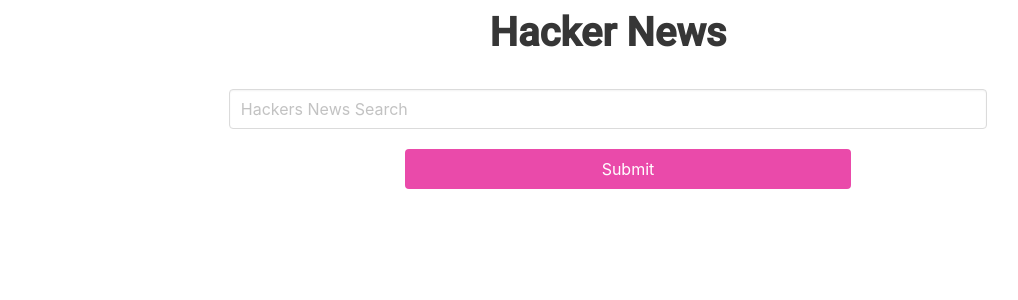
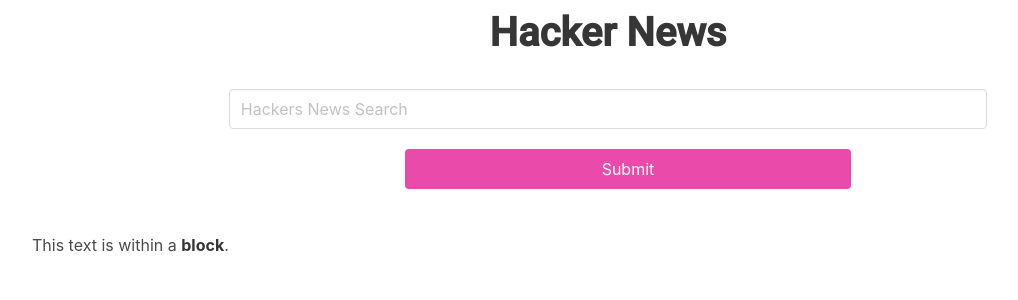
Before and after one commit to lynseahoss/ReduxProject, a React (Create React App) app: page / in a window 1280 px wide. Shown: the top 300 px of the page, without its empty margins (32-1050 px from the left). Built offline with nearby package versions, Linux system fonts and the light colour scheme; no server answers.

Commit message:
imported Home page

```diff
--- a/src/App.js
+++ b/src/App.js
@@ -1,14 +1,10 @@
 import React from 'react';
 
-import Header from './components/Header';
-import SearchBar from './components/SearchBar';
+import Home from './pages/Home';
 
 const App=() => {
   return (
-    <div>
-      <Header/>
-     <SearchBar/>
-    </div>
+   <Home/>
   );
 }
 
```
